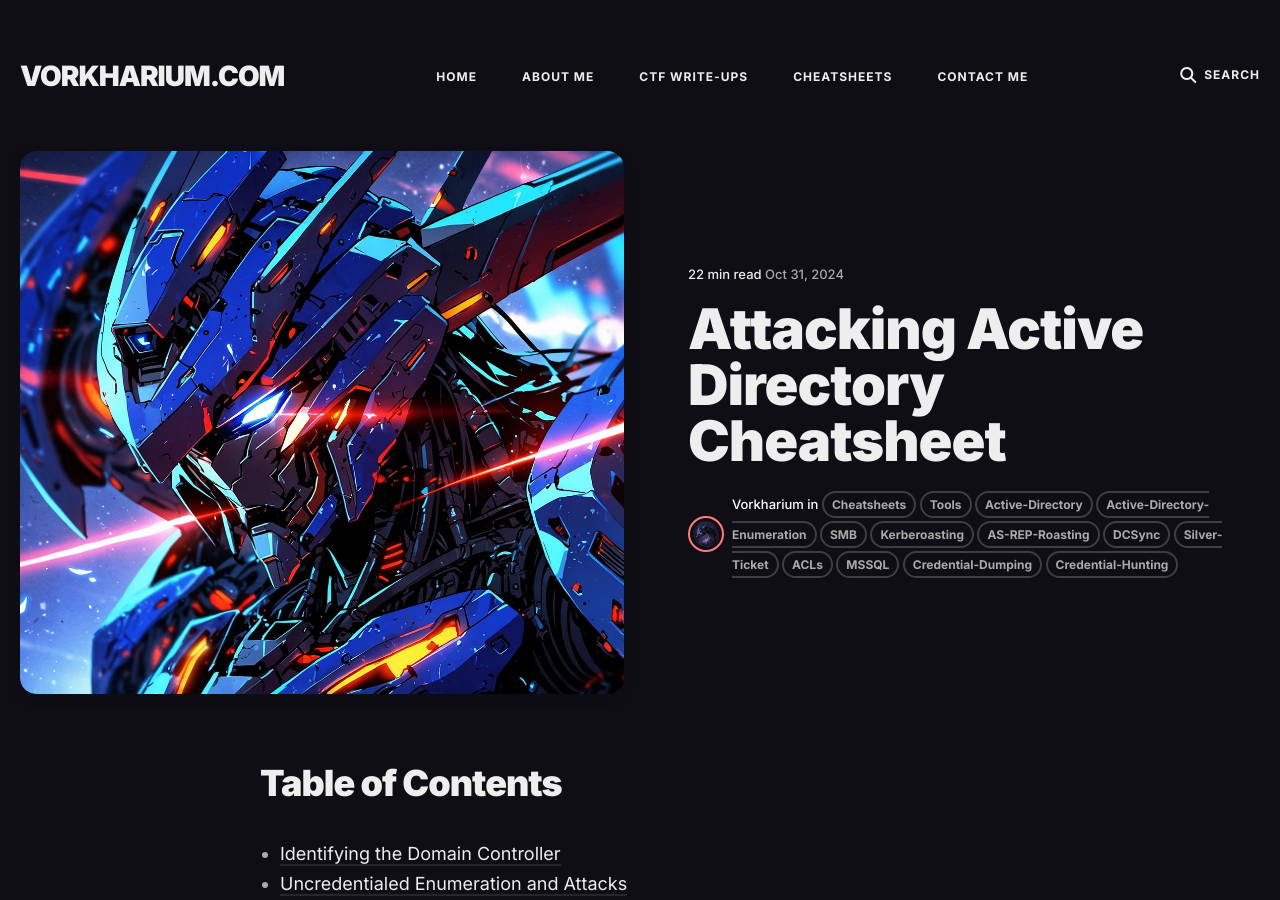
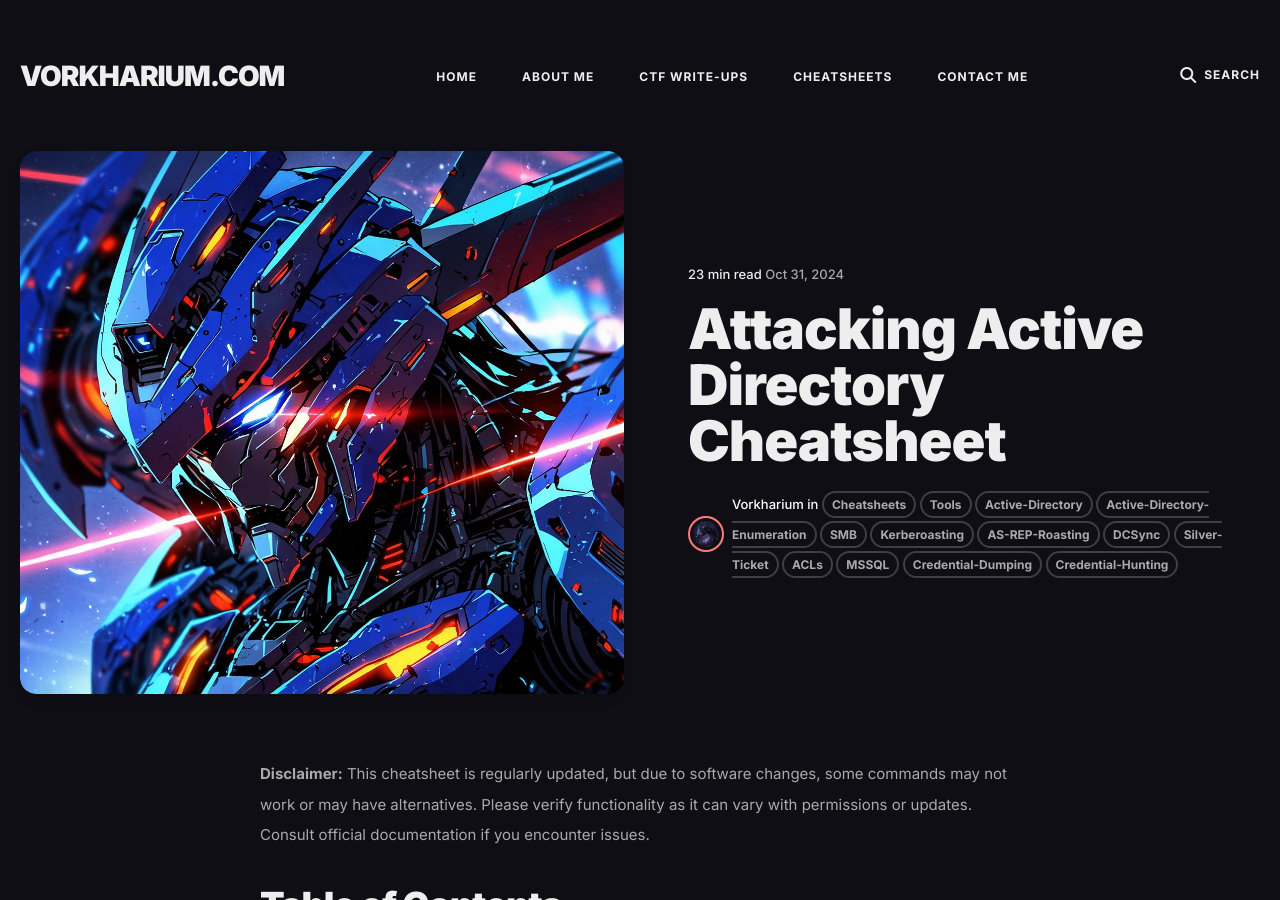
Before and after one commit to Vorkharium/vorkharium.github.io, a Jekyll site: the page built from _posts/2024-11-01-Attacking-Active-Directory-Cheatsheet.md, in a window 1280 px wide and 900 px high. Built offline with Jekyll 4.4.1, drawn with Linux system fonts in a browser that asks for light colours; some of the changed text lies outside the part shown.

Commit message:
Update 2024-11-01-Attacking-Active-Directory-Cheatsheet.md

```diff
--- a/_posts/2024-11-01-Attacking-Active-Directory-Cheatsheet.md
+++ b/_posts/2024-11-01-Attacking-Active-Directory-Cheatsheet.md
@@ -6,6 +6,8 @@ date:   2024-11-01 01:00:00 +0300
 image:  '/images/10000.jpg'
 tags:   [Cheatsheets, Tools, Active-Directory, Active-Directory-Enumeration, SMB, Kerberoasting, AS-REP-Roasting, DCSync, Silver-Ticket, ACLs, MSSQL, Credential-Dumping, Credential-Hunting]
 ---
+<span style="font-size: smaller;">**Disclaimer:** This cheatsheet is regularly updated, but due to software changes, some commands may not work or may have alternatives. Please verify functionality as it can vary with permissions or updates. Consult official documentation if you encounter issues.</span>
+
 # Table of Contents
 
 - [Identifying the Domain Controller](#identifying-the-domain-controller)
```
